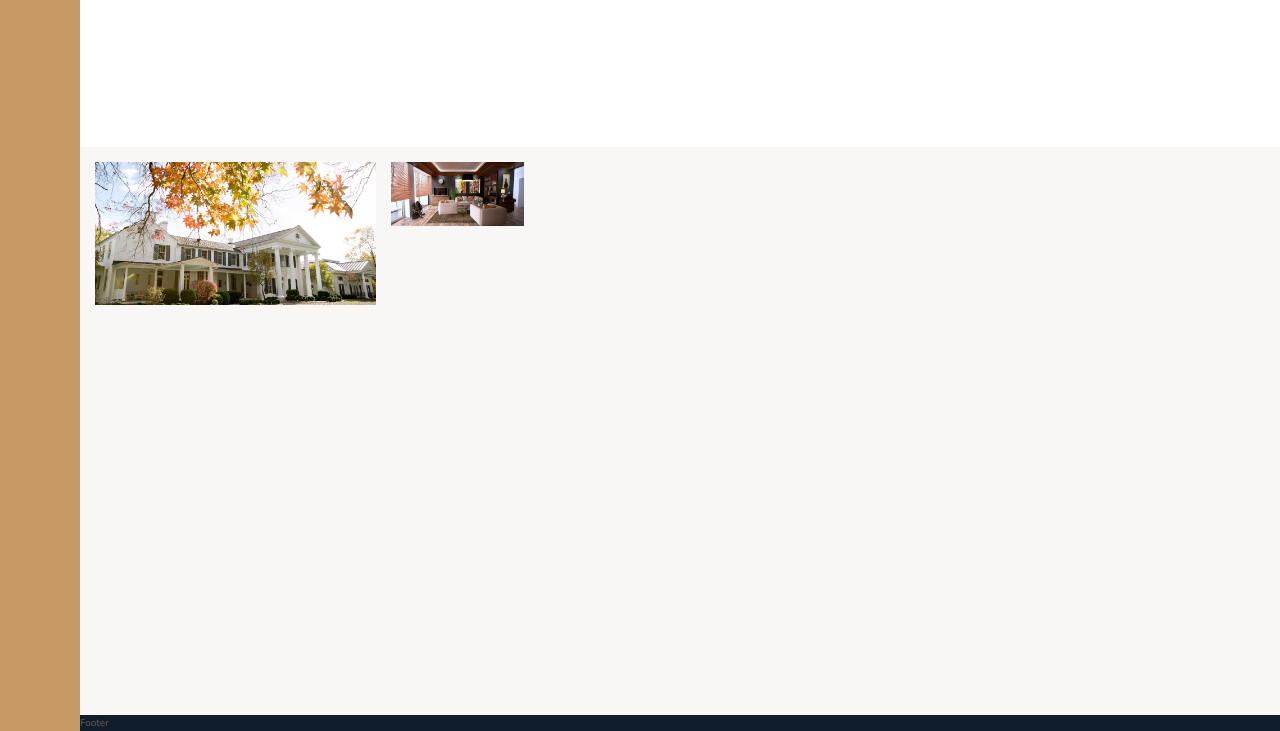
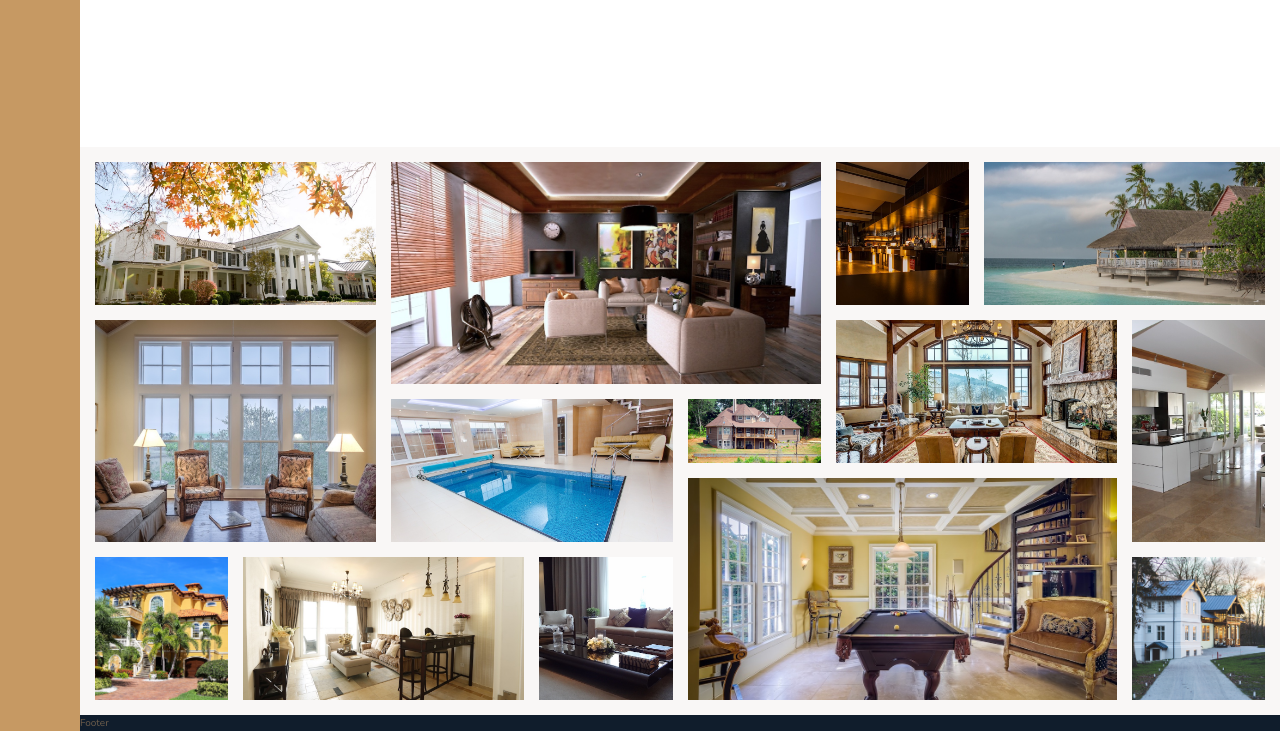
Before and after one commit to MajhiRockzZ/Advanced-CSS-and-SASS-Project-3, a website: page index.html in a window 1280 px wide. Shown: the part 2954-3685 px from the top of the page. Drawn offline with nearby package versions, Linux system fonts and the light colour scheme.

Commit message:
feat: Building the Gallery - Part 2

```diff
--- a/index.html
+++ b/index.html
@@ -320,8 +320,65 @@
       <figure class="gallery__item gallery__item--1">
         <img src="img/gal-1.jpeg" alt="Gallery image 1" class="gallery__img" />
       </figure>
-
-      <img src="img/gal-2.jpeg" alt="Gallery image 2" class="gallery__img" />
+      <figure class="gallery__item gallery__item--2">
+        <img src="img/gal-2.jpeg" alt="Gallery image 2" class="gallery__img" />
+      </figure>
+      <figure class="gallery__item gallery__item--3">
+        <img src="img/gal-3.jpeg" alt="Gallery image 3" class="gallery__img" />
+      </figure>
+      <figure class="gallery__item gallery__item--4">
+        <img src="img/gal-4.jpeg" alt="Gallery image 4" class="gallery__img" />
+      </figure>
+      <figure class="gallery__item gallery__item--5">
+        <img src="img/gal-5.jpeg" alt="Gallery image 5" class="gallery__img" />
+      </figure>
+      <figure class="gallery__item gallery__item--6">
+        <img src="img/gal-6.jpeg" alt="Gallery image 6" class="gallery__img" />
+      </figure>
+      <figure class="gallery__item gallery__item--7">
+        <img src="img/gal-7.jpeg" alt="Gallery image 7" class="gallery__img" />
+      </figure>
+      <figure class="gallery__item gallery__item--8">
+        <img src="img/gal-8.jpeg" alt="Gallery image 8" class="gallery__img" />
+      </figure>
+      <figure class="gallery__item gallery__item--9">
+        <img src="img/gal-9.jpeg" alt="Gallery image 9" class="gallery__img" />
+      </figure>
+      <figure class="gallery__item gallery__item--10">
+        <img
+          src="img/gal-10.jpeg"
+          alt="Gallery image 10"
+          class="gallery__img"
+        />
+      </figure>
+      <figure class="gallery__item gallery__item--11">
+        <img
+          src="img/gal-11.jpeg"
+          alt="Gallery image 11"
+          class="gallery__img"
+        />
+      </figure>
+      <figure class="gallery__item gallery__item--12">
+        <img
+          src="img/gal-12.jpeg"
+          alt="Gallery image 12"
+          class="gallery__img"
+        />
+      </figure>
+      <figure class="gallery__item gallery__item--13">
+        <img
+          src="img/gal-13.jpeg"
+          alt="Gallery image 13"
+          class="gallery__img"
+        />
+      </figure>
+      <figure class="gallery__item gallery__item--14">
+        <img
+          src="img/gal-14.jpeg"
+          alt="Gallery image 14"
+          class="gallery__img"
+        />
+      </figure>
     </section>
 
     <footer class="footer">
--- a/sass/_gallery.scss
+++ b/sass/_gallery.scss
@@ -13,6 +13,71 @@
       grid-row: 1 / span 2;
       grid-column: 1 / span 2;
     }
+
+    &--2 {
+      grid-row: 1 / span 3;
+      grid-column: 3 / span 3;
+    }
+
+    &--3 {
+      grid-row: 1 / span 2;
+      grid-column: 6 / 7;
+    }
+
+    &--4 {
+      grid-row: 1 / span 2;
+      grid-column: 7 / -1;
+    }
+
+    &--5 {
+      grid-row: 3 / span 3;
+      grid-column: 1 / span 2;
+    }
+
+    &--6 {
+      grid-row: 4 / span 2;
+      grid-column: 3 / span 2;
+    }
+
+    &--7 {
+      grid-row: 4 / 5;
+      grid-column: 5 / 6;
+    }
+
+    &--8 {
+      grid-row: 3 / span 2;
+      grid-column: 6 / span 2;
+    }
+
+    &--9 {
+      grid-row: 3 / span 3;
+      grid-column: 8 / -1;
+    }
+
+    &--10 {
+      grid-row: 6 / span 2;
+      grid-column: 1 / 2;
+    }
+
+    &--11 {
+      grid-row: 6 / span 2;
+      grid-column: 2 / span 2;
+    }
+
+    &--12 {
+      grid-row: 6 / span 2;
+      grid-column: 4 / 5;
+    }
+
+    &--13 {
+      grid-row: 5 / span 3;
+      grid-column: 5 / span 3;
+    }
+
+    &--14 {
+      grid-row: 6 / span 2;
+      grid-column: 8 / -1;
+    }
   }
 
   &__img {
```
Also changed, not shown: css/style.css.
